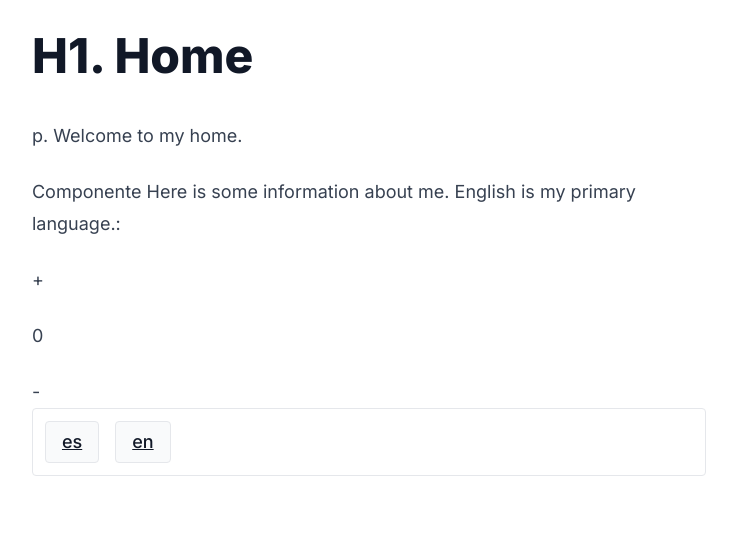
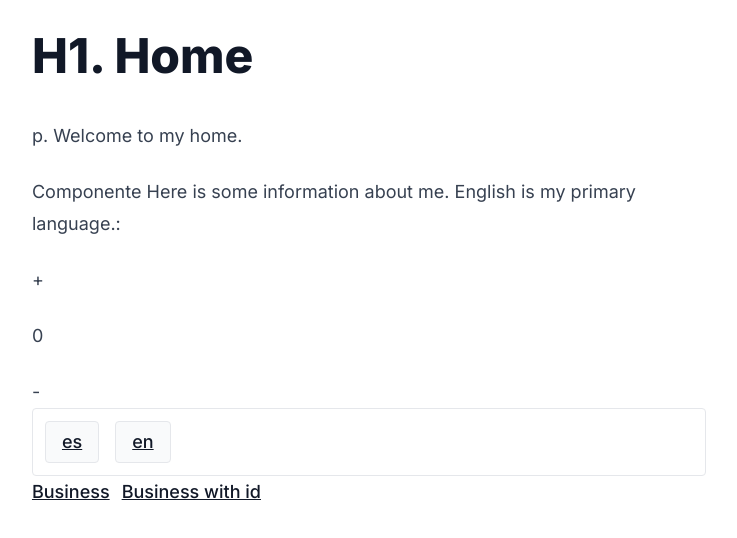
Before and after one commit to richardnarvaez/i18n-Next-14, a Next.js app: page / in a window 1280 px wide. Shown: the top 538 px of the page, without its empty margins (271-1008 px from the left). Built offline with nearby package versions, Linux system fonts and the light colour scheme.

Commit message:
Add links to business pages

```diff
--- a/app/page.tsx
+++ b/app/page.tsx
@@ -1,6 +1,7 @@
 import TestComponet from '@/components/TestComponent';
 import { getLang } from '@/lib/lang';
 import { Metadata } from 'next';
+import Link from 'next/link';
 export const metadata: Metadata = {
   title: 'Next 14 LANG Demo',
   description: 'Page for Demo',
@@ -22,6 +23,11 @@ async function Page({ params }: { params: { lang: string } }) {
           en
         </a>
       </div>
+
+      <div className='flex gap-3'>
+        <Link href={"/business"}>Business</Link>
+        <Link href={"/business/1231"}>Business with id</Link>
+      </div>
     </div>
   );
 }
```
